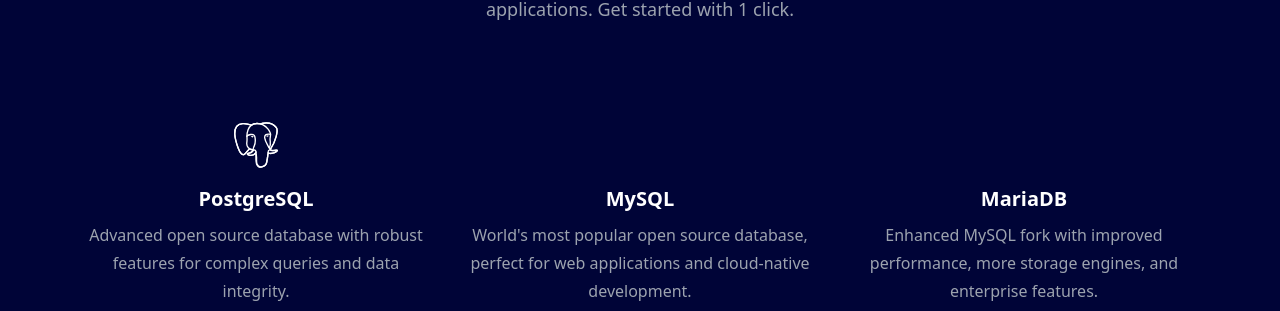
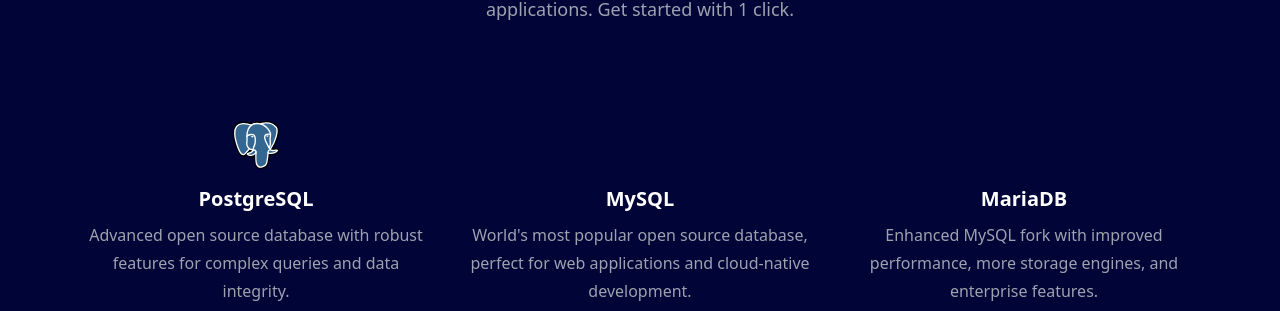
Before and after one commit to annarider/churchill-cloud-front, a Jekyll site: the page built from index.html, in a window 1280 px wide. Shown: the part 2015-2326 px from the top of the page. Built offline with Jekyll 4.4.1, drawn with Linux system fonts in a browser that asks for light colours.

Commit message:
Update: Added clean & working PostgreSQL logo

```diff
--- a/index.html
+++ b/index.html
@@ -185,47 +185,28 @@
         </div>
       </div>
 
-      <!-- Start of integration list -->
+<!-- Start of integration list -->
 <div class="mx-auto mt-0 flex max-w-6xl flex-wrap">
   <!-- Integration 1: PostgreSQL -->
   <div class="relative mt-0 w-full max-w-full flex-none px-5 text-center md:w-1/2 md:flex-none lg:w-1/3 lg:flex-none">
     <div class="mb-4">
-      <!-- [NOTE: Replace with PostgreSQL elephant logo SVG] -->
       <svg class="mx-auto h-12 w-12" viewBox="0 0 432.071 445.383" xmlns="http://www.w3.org/2000/svg">
-        <path
-          style="fill:#ffffff;fill-opacity:0;fill-rule:nonzero;stroke:#ffffff;stroke-width:12.46510029;stroke-linecap:round;stroke-linejoin:round;stroke-miterlimit:4;stroke-opacity:1"
-          d="m 402.395,271.23 c -50.302,10.376 -53.76,-6.655 -53.76,-6.655 53.111,-78.808 75.313,-178.843 56.153,-203.326 -52.27,-66.785 -142.752,-35.2 -144.262,-34.38 l -0.486,0.087 c -9.938,-2.063 -21.06,-3.292 -33.56,-3.496 -22.761,-0.373 -40.026,5.967 -53.127,15.902 0,0 -161.411,-66.495 -153.904,83.63 1.597,31.938 45.776,241.657 98.471,178.312 19.26,-23.163 37.869,-42.748 37.869,-42.748 9.243,6.14 20.308,9.272 31.908,8.147 l 0.901,-0.765 c -0.28,2.876 -0.152,5.689 0.361,9.019 -13.575,15.167 -9.586,17.83 -36.723,23.416 -27.459,5.659 -11.328,15.734 -0.796,18.367 12.768,3.193 42.307,7.716 62.266,-20.224 l -0.796,3.188 c 5.319,4.26 9.054,27.711 8.428,48.969 -0.626,21.259 -1.044,35.854 3.147,47.254 4.191,11.4 8.368,37.05 44.042,29.406 29.809,-6.388 45.256,-22.942 47.405,-50.555 1.525,-19.631 4.976,-16.729 5.194,-34.28 l 2.768,-8.309 c 3.192,-26.611 0.507,-35.196 18.872,-31.203 l 4.463,0.392 c 13.517,0.615 31.208,-2.174 41.591,-7 22.358,-10.376 35.618,-27.7 13.573,-23.148 l 0.002,0 z"
-          id="path2464" /><path
-          d="m 215.866,286.484 c -1.385,49.516 0.348,99.377 5.193,111.495 4.848,12.118 15.223,35.688 50.9,28.045 29.806,-6.39 40.651,-18.756 45.357,-46.051 3.466,-20.082 10.148,-75.854 11.005,-87.281"
-          id="path2466"
-          style="fill:#ffffff;fill-opacity:0;fill-rule:nonzero;stroke:#ffffff;stroke-width:12.46510029;stroke-linecap:round;stroke-linejoin:round;stroke-miterlimit:4;stroke-opacity:1" /><path
-          d="m 173.104,38.256 c 0,0 -161.521,-66.016 -154.012,84.109 1.597,31.938 45.779,241.664 98.473,178.316 19.256,-23.166 36.671,-41.335 36.671,-41.335"
-          id="path2468"
-          style="fill:#ffffff;fill-opacity:0;fill-rule:nonzero;stroke:#ffffff;stroke-width:12.46510029;stroke-linecap:round;stroke-linejoin:round;stroke-miterlimit:4;stroke-opacity:1" /><path
-          d="m 260.349,26.207 c -5.591,1.753 89.848,-34.889 144.087,34.417 19.159,24.484 -3.043,124.519 -56.153,203.329"
-          id="path2470"
-          style="fill:#ffffff;fill-opacity:0;fill-rule:nonzero;stroke:#ffffff;stroke-width:12.46510029;stroke-linecap:round;stroke-linejoin:round;stroke-miterlimit:4;stroke-opacity:1" /><path
-          style="fill:#ffffff;fill-opacity:0;fill-rule:nonzero;stroke:#ffffff;stroke-width:12.46510029;stroke-linecap:round;stroke-linejoin:bevel;stroke-miterlimit:4;stroke-opacity:1"
-          d="m 348.282,263.953 c 0,0 3.461,17.036 53.764,6.653 22.04,-4.552 8.776,12.774 -13.577,23.155 -18.345,8.514 -59.474,10.696 -60.146,-1.069 -1.729,-30.355 21.647,-21.133 19.96,-28.739 -1.525,-6.85 -11.979,-13.573 -18.894,-30.338 -6.037,-14.633 -82.796,-126.849 21.287,-110.183 3.813,-0.789 -27.146,-99.002 -124.553,-100.599 -97.385,-1.597 -94.19,119.762 -94.19,119.762"
-          id="path2472" /><path
-          d="m 188.604,274.334 c -13.577,15.166 -9.584,17.829 -36.723,23.417 -27.459,5.66 -11.326,15.733 -0.797,18.365 12.768,3.195 42.307,7.718 62.266,-20.229 6.078,-8.509 -0.036,-22.086 -8.385,-25.547 -4.034,-1.671 -9.428,-3.765 -16.361,3.994 l 0,0 z"
-          id="path2474"
-          style="fill:#ffffff;fill-opacity:0;fill-rule:nonzero;stroke:#ffffff;stroke-width:12.46510029;stroke-linecap:round;stroke-linejoin:round;stroke-miterlimit:4;stroke-opacity:1" /><path
-          d="m 187.715,274.069 c -1.368,-8.917 2.93,-19.528 7.536,-31.942 6.922,-18.626 22.893,-37.255 10.117,-96.339 -9.523,-44.029 -73.396,-9.163 -73.436,-3.193 -0.039,5.968 2.889,30.26 -1.067,58.548 -5.162,36.913 23.488,68.132 56.479,64.938"
-          id="path2476"
-          style="fill:#ffffff;fill-opacity:0;fill-rule:nonzero;stroke:#ffffff;stroke-width:12.46510029;stroke-linecap:round;stroke-linejoin:round;stroke-miterlimit:4;stroke-opacity:1" /><path
-          style="fill:#ffffff;fill-opacity:1;fill-rule:nonzero;stroke:#ffffff;stroke-width:4.15500020999999986;stroke-linecap:butt;stroke-linejoin:miter;stroke-miterlimit:4;stroke-opacity:1"
-          d="m 172.517,141.7 c -0.288,2.039 3.733,7.48 8.976,8.207 5.234,0.73 9.714,-3.522 9.998,-5.559 0.284,-2.039 -3.732,-4.285 -8.977,-5.015 -5.237,-0.731 -9.719,0.333 -9.996,2.367 l -0.001,0 z"
-          id="path2478" /><path
-          style="fill:#ffffff;fill-opacity:1;fill-rule:nonzero;stroke:#ffffff;stroke-width:2.07750009999999996;stroke-linecap:butt;stroke-linejoin:miter;stroke-miterlimit:4;stroke-opacity:1"
-          d="m 331.941,137.543 c 0.284,2.039 -3.732,7.48 -8.976,8.207 -5.238,0.73 -9.718,-3.522 -10.005,-5.559 -0.277,-2.039 3.74,-4.285 8.979,-5.015 5.239,-0.73 9.718,0.333 10.002,2.368 l 0,-0.001 z"
-          id="path2480" /><path
-          d="m 350.676,123.432 c 0.863,15.994 -3.445,26.888 -3.988,43.914 -0.804,24.748 11.799,53.074 -7.191,81.435"
-          id="path2482"
-          style="fill:#ffffff;fill-opacity:0;fill-rule:nonzero;stroke:#ffffff;stroke-width:12.46510029;stroke-linecap:round;stroke-linejoin:round;stroke-miterlimit:4;stroke-opacity:1" /><path
-          d=""
-          style="fill-rule:nonzero;stroke:#ffffff;stroke-width:3;stroke-linecap:round;stroke-linejoin:round;stroke-miterlimit:4"
-          id="path2484" />
+        <g id="orginal" style="fill-rule:nonzero;clip-rule:nonzero;stroke:#000000;stroke-miterlimit:4;">
+        </g>
+        <g id="Layer_x0020_3" style="fill-rule:nonzero;clip-rule:nonzero;fill:none;stroke:#FFFFFF;stroke-width:12.4651;stroke-linecap:round;stroke-linejoin:round;stroke-miterlimit:4;">
+          <path style="fill:#000000;stroke:#000000;stroke-width:37.3953;stroke-linecap:butt;stroke-linejoin:miter;" d="M323.205,324.227c2.833-23.601,1.984-27.062,19.563-23.239l4.463,0.392c13.517,0.615,31.199-2.174,41.587-7c22.362-10.376,35.622-27.7,13.572-23.148c-50.297,10.376-53.755-6.655-53.755-6.655c53.111-78.803,75.313-178.836,56.149-203.322    C352.514-5.534,262.036,26.049,260.522,26.869l-0.482,0.089c-9.938-2.062-21.06-3.294-33.554-3.496c-22.761-0.374-40.032,5.967-53.133,15.904c0,0-161.408-66.498-153.899,83.628c1.597,31.936,45.777,241.655,98.47,178.31    c19.259-23.163,37.871-42.748,37.871-42.748c9.242,6.14,20.307,9.272,31.912,8.147l0.897-0.765c-0.281,2.876-0.157,5.689,0.359,9.019c-13.572,15.167-9.584,17.83-36.723,23.416c-27.457,5.659-11.326,15.734-0.797,18.367c12.768,3.193,42.305,7.716,62.268-20.224    l-0.795,3.188c5.325,4.26,4.965,30.619,5.72,49.452c0.756,18.834,2.017,36.409,5.856,46.771c3.839,10.36,8.369,37.05,44.036,29.406c29.809-6.388,52.6-15.582,54.677-101.107"/>
+          <path style="fill:#336791;stroke:none;" d="M402.395,271.23c-50.302,10.376-53.76-6.655-53.76-6.655c53.111-78.808,75.313-178.843,56.153-203.326c-52.27-66.785-142.752-35.2-144.262-34.38l-0.486,0.087c-9.938-2.063-21.06-3.292-33.56-3.496c-22.761-0.373-40.026,5.967-53.127,15.902    c0,0-161.411-66.495-153.904,83.63c1.597,31.938,45.776,241.657,98.471,178.312c19.26-23.163,37.869-42.748,37.869-42.748c9.243,6.14,20.308,9.272,31.908,8.147l0.901-0.765c-0.28,2.876-0.152,5.689,0.361,9.019c-13.575,15.167-9.586,17.83-36.723,23.416    c-27.459,5.659-11.328,15.734-0.796,18.367c12.768,3.193,42.307,7.716,62.266-20.224l-0.796,3.188c5.319,4.26,9.054,27.711,8.428,48.969c-0.626,21.259-1.044,35.854,3.147,47.254c4.191,11.4,8.368,37.05,44.042,29.406c29.809-6.388,45.256-22.942,47.405-50.555    c1.525-19.631,4.976-16.729,5.194-34.28l2.768-8.309c3.192-26.611,0.507-35.196,18.872-31.203l4.463,0.392c13.517,0.615,31.208-2.174,41.591-7c22.358-10.376,35.618-27.7,13.573-23.148z"/>
+          <path d="M215.866,286.484c-1.385,49.516,0.348,99.377,5.193,111.495c4.848,12.118,15.223,35.688,50.9,28.045c29.806-6.39,40.651-18.756,45.357-46.051c3.466-20.082,10.148-75.854,11.005-87.281"/>
+          <path d="M173.104,38.256c0,0-161.521-66.016-154.012,84.109c1.597,31.938,45.779,241.664,98.473,178.316c19.256-23.166,36.671-41.335,36.671-41.335"/>
+          <path d="M260.349,26.207c-5.591,1.753,89.848-34.889,144.087,34.417c19.159,24.484-3.043,124.519-56.153,203.329"/>
+          <path style="stroke-linejoin:bevel;" d="M348.282,263.953c0,0,3.461,17.036,53.764,6.653c22.04-4.552,8.776,12.774-13.577,23.155c-18.345,8.514-59.474,10.696-60.146-1.069c-1.729-30.355,21.647-21.133,19.96-28.739c-1.525-6.85-11.979-13.573-18.894-30.338    c-6.037-14.633-82.796-126.849,21.287-110.183c3.813-0.789-27.146-99.002-124.553-100.599c-97.385-1.597-94.19,119.762-94.19,119.762"/>
+          <path d="M188.604,274.334c-13.577,15.166-9.584,17.829-36.723,23.417c-27.459,5.66-11.326,15.733-0.797,18.365c12.768,3.195,42.307,7.718,62.266-20.229c6.078-8.509-0.036-22.086-8.385-25.547c-4.034-1.671-9.428-3.765-16.361,3.994z"/>
+          <path d="M187.715,274.069c-1.368-8.917,2.93-19.528,7.536-31.942c6.922-18.626,22.893-37.255,10.117-96.339c-9.523-44.029-73.396-9.163-73.436-3.193c-0.039,5.968,2.889,30.26-1.067,58.548c-5.162,36.913,23.488,68.132,56.479,64.938"/>
+          <path style="fill:#FFFFFF;stroke-width:4.155;stroke-linecap:butt;stroke-linejoin:miter;" d="M172.517,141.7c-0.288,2.039,3.733,7.48,8.976,8.207c5.234,0.73,9.714-3.522,9.998-5.559c0.284-2.039-3.732-4.285-8.977-5.015c-5.237-0.731-9.719,0.333-9.996,2.367z"/>
+          <path style="fill:#FFFFFF;stroke-width:2.0775;stroke-linecap:butt;stroke-linejoin:miter;" d="M331.941,137.543c0.284,2.039-3.732,7.48-8.976,8.207c-5.238,0.73-9.718-3.522-10.005-5.559c-0.277-2.039,3.74-4.285,8.979-5.015c5.239-0.73,9.718,0.333,10.002,2.368z"/>
+          <path d="M350.676,123.432c0.863,15.994-3.445,26.888-3.988,43.914c-0.804,24.748,11.799,53.074-7.191,81.435"/>
+          <path style="stroke-width:3;" d="M0,60.232"/>
+        </g>
       </svg>
     </div>
     <h3 class="mb-2 mt-0 text-xl font-semibold tracking-normal text-white">
@@ -235,6 +216,7 @@
       Advanced open source database with robust features for complex queries and data integrity.
     </p>
   </div>
+
 
   <!-- Integration 2: MySQL -->
   <div class="relative mt-0 w-full max-w-full flex-none px-5 text-center md:w-1/2 md:flex-none lg:w-1/3 lg:flex-none">
```
